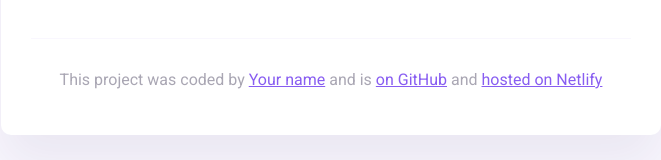
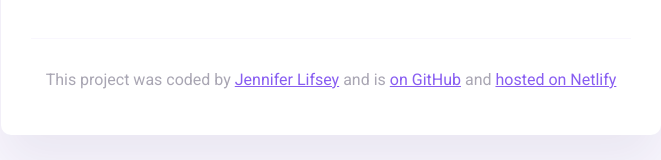
Before and after one commit to jlifs/my-first-github-project, a website: page index.html in a window 1280 px wide. Shown: the part 325-485 px from the top of the page, without its empty margins (309-970 px from the left). Drawn offline with nearby package versions, Linux system fonts and the light colour scheme; files that its build step writes are made by us from their sources.

Commit message:
Update index.html

```diff
--- a/index.html
+++ b/index.html
@@ -47,7 +47,7 @@
       <footer>
         <p>
           This project was coded by
-          <a href="#" target="_blank">Your name</a> and is
+          <a href="#" target="_blank">Jennifer Lifsey</a> and is
           <a href="#" target="_blank"> on GitHub</a> and
           <a href="#" target="_blank">hosted on Netlify</a>
         </p>
```
